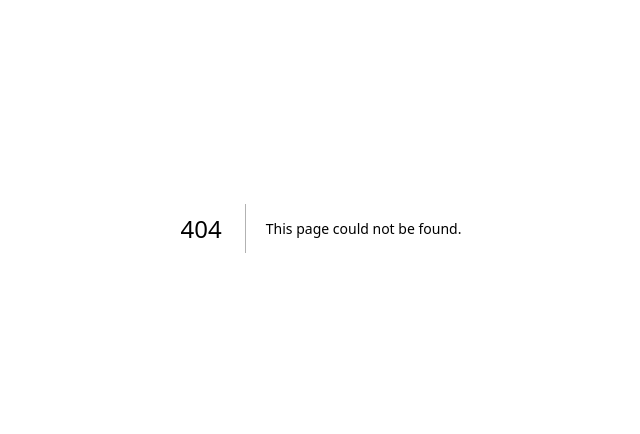
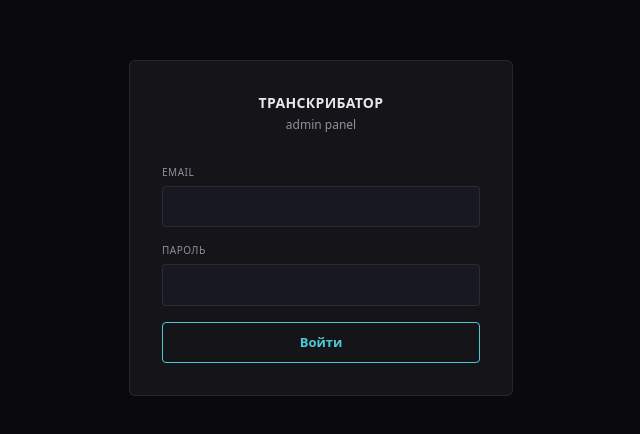
Before and after one commit to stroy-ai-org/admin-transcriber, a Next.js app: page /login in a window 1280 px wide. Before the commit this address had no page. Shown: the part 172-606 px from the top of the page, without its empty margins (319-959 px from the left). Built offline with nearby package versions, Linux system fonts and the light colour scheme; no server answers.

Commit message:
feat: supabase auth + login page + admin guard

```diff
--- /dev/null
+++ b/src/app/login/page.tsx
@@ -0,0 +1,88 @@
+"use client";
+
+import { useState } from "react";
+import { useRouter } from "next/navigation";
+import { supabase } from "@/lib/supabase";
+
+export default function LoginPage() {
+  const [email, setEmail] = useState("");
+  const [password, setPassword] = useState("");
+  const [error, setError] = useState("");
+  const [loading, setLoading] = useState(false);
+  const router = useRouter();
+
+  async function handleSubmit(e: React.FormEvent) {
+    e.preventDefault();
+    setError("");
+    setLoading(true);
+
+    const { error: authError } = await supabase.auth.signInWithPassword({
+      email,
+      password,
+    });
+
+    if (authError) {
+      setError("Неверный email или пароль");
+      setLoading(false);
+      return;
+    }
+
+    router.replace("/");
+  }
+
+  return (
+    <div className="min-h-screen bg-[#0a0a0c] flex items-center justify-center px-4">
+      <form
+        onSubmit={handleSubmit}
+        className="w-full max-w-sm bg-[#141419] border border-[rgba(255,255,255,0.08)] rounded-md p-8"
+      >
+        <div className="text-center mb-8">
+          <h1 className="text-sm font-bold text-[#e8e8ec] tracking-wide uppercase">
+            Транскрибатор
+          </h1>
+          <div className="text-xs text-[#909098] mt-1">admin panel</div>
+        </div>
+
+        <div className="space-y-4">
+          <div>
+            <label className="block text-[10px] text-[#909098] uppercase tracking-wider mb-1.5">
+              Email
+            </label>
+            <input
+              type="email"
+              value={email}
+              onChange={(e) => setEmail(e.target.value)}
+              className="w-full bg-[#181820] border border-[rgba(255,255,255,0.08)] rounded px-3 py-2.5 text-[13px] text-[#e8e8ec] focus:border-[#4dc9d4] focus:outline-none transition-colors"
+              required
+            />
+          </div>
+
+          <div>
+            <label className="block text-[10px] text-[#909098] uppercase tracking-wider mb-1.5">
+              Пароль
+            </label>
+            <input
+              type="password"
+              value={password}
+              onChange={(e) => setPassword(e.target.value)}
+              className="w-full bg-[#181820] border border-[rgba(255,255,255,0.08)] rounded px-3 py-2.5 text-[13px] text-[#e8e8ec] focus:border-[#4dc9d4] focus:outline-none transition-colors"
+              required
+            />
+          </div>
+
+          {error && (
+            <div className="text-[11px] text-[#ff6b6b]">{error}</div>
+          )}
+
+          <button
+            type="submit"
+            disabled={loading}
+            className="w-full border border-[#4dc9d4] text-[#4dc9d4] text-[13px] font-bold py-2.5 rounded hover:bg-[rgba(77,201,212,0.15)] hover:shadow-[0_0_20px_rgba(77,201,212,0.4)] active:scale-[0.98] transition-all disabled:opacity-50"
+          >
+            {loading ? "Вход..." : "Войти"}
+          </button>
+        </div>
+      </form>
+    </div>
+  );
+}
--- /dev/null
+++ b/src/components/AuthGuard.tsx
@@ -0,0 +1,81 @@
+"use client";
+
+import { useEffect, useState } from "react";
+import { useRouter } from "next/navigation";
+import { supabase } from "@/lib/supabase";
+import type { User } from "@supabase/supabase-js";
+
+type AuthState = "loading" | "authenticated" | "denied" | "unauthenticated";
+
+export function AuthGuard({ children }: { children: React.ReactNode }) {
+  const [state, setState] = useState<AuthState>("loading");
+  const [user, setUser] = useState<User | null>(null);
+  const router = useRouter();
+
+  useEffect(() => {
+    async function checkAuth() {
+      const { data: { session } } = await supabase.auth.getSession();
+
+      if (!session) {
+        router.replace("/login");
+        return;
+      }
+
+      const { data: admin } = await supabase
+        .from("admins")
+        .select("id")
+        .eq("user_id", session.user.id)
+        .single();
+
+      if (!admin) {
+        setState("denied");
+        setUser(session.user);
+        return;
+      }
+
+      setUser(session.user);
+      setState("authenticated");
+    }
+
+    checkAuth();
+
+    const { data: { subscription } } = supabase.auth.onAuthStateChange(
+      (_event, session) => {
+        if (!session) {
+          router.replace("/login");
+        }
+      }
+    );
+
+    return () => subscription.unsubscribe();
+  }, [router]);
+
+  if (state === "loading") {
+    return (
+      <div className="min-h-screen bg-[#0a0a0c] flex items-center justify-center">
+        <div className="text-[#909098] text-sm">Загрузка...</div>
+      </div>
+    );
+  }
+
+  if (state === "denied") {
+    return (
+      <div className="min-h-screen bg-[#0a0a0c] flex items-center justify-center">
+        <div className="bg-[#141419] border border-[rgba(255,255,255,0.08)] rounded-md p-8 text-center max-w-sm">
+          <div className="text-[#ff6b6b] text-sm font-semibold mb-2">Доступ запрещён</div>
+          <div className="text-[#909098] text-xs mb-6">
+            {user?.email} не является администратором
+          </div>
+          <button
+            onClick={() => supabase.auth.signOut()}
+            className="text-xs text-[#4dc9d4] border border-[#4dc9d4] px-4 py-2 rounded hover:bg-[rgba(77,201,212,0.15)] transition-colors"
+          >
+            Выйти
+          </button>
+        </div>
+      </div>
+    );
+  }
+
+  return <>{children}</>;
+}
--- /dev/null
+++ b/src/lib/supabase.ts
@@ -0,0 +1,8 @@
+import { createClient } from "@supabase/supabase-js";
+
+const supabaseUrl =
+  process.env.NEXT_PUBLIC_SUPABASE_URL ?? "https://placeholder.supabase.co";
+const supabaseAnonKey =
+  process.env.NEXT_PUBLIC_SUPABASE_ANON_KEY ?? "placeholder-anon-key";
+
+export const supabase = createClient(supabaseUrl, supabaseAnonKey);
```
